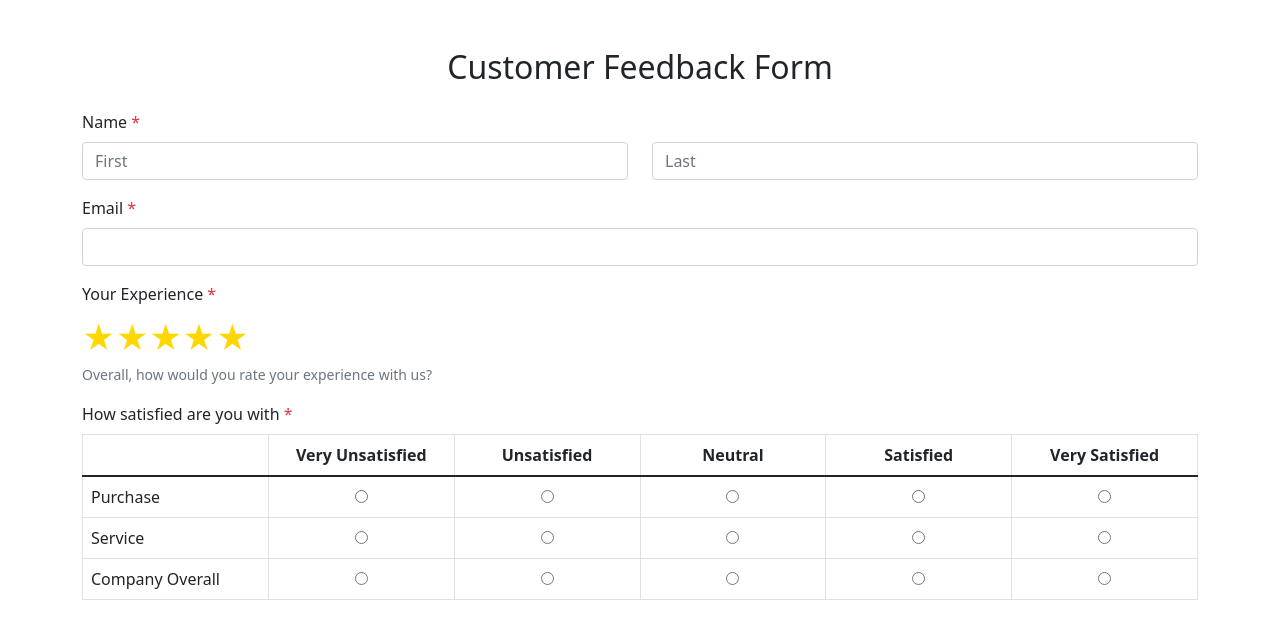
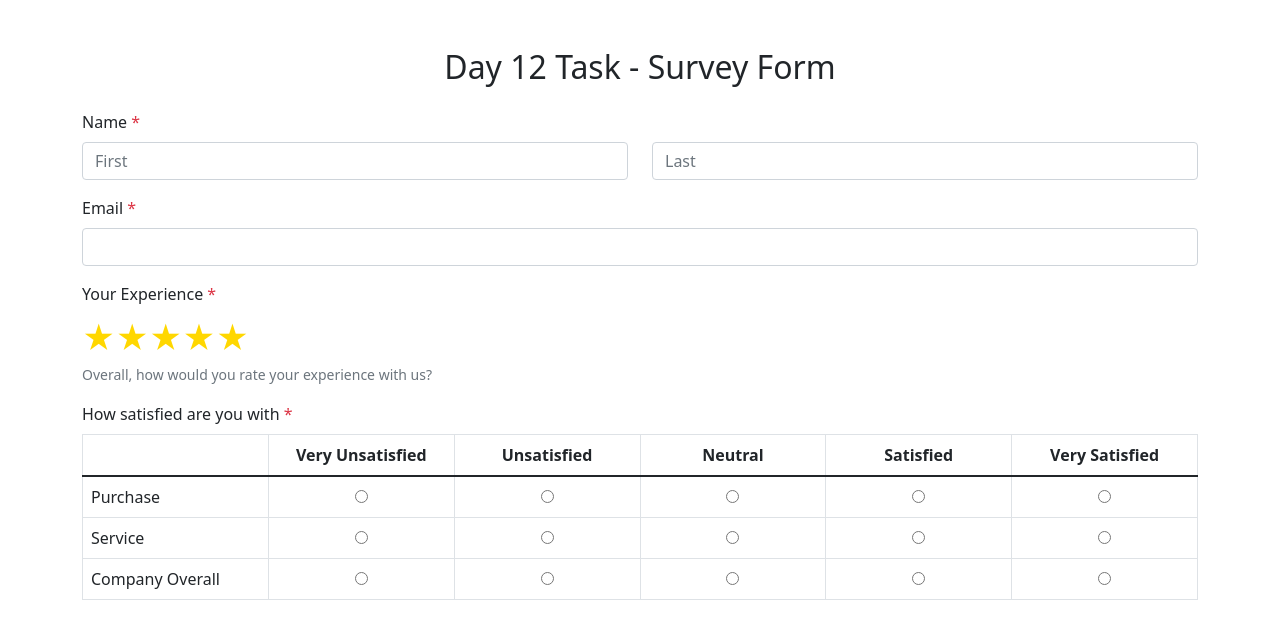
Before and after one commit to benedictvimal2/Day-12-Survey-form-task, a plain HTML site: page index.html in a window 1280 px wide. Drawn offline with nearby package versions, Linux system fonts and the light colour scheme.

Commit message:
heading change

```diff
--- a/index.html
+++ b/index.html
@@ -9,7 +9,7 @@
 </head>
 <body>
     <div class="container mt-5">
-        <h2 class="text-center">Customer Feedback Form</h2>
+        <h2 class="text-center">Day 12 Task - Survey Form</h2>
         <form id="survey-form" class="mt-4">
             <div class="mb-3">
                 <label for="firstName" class="form-label">Name <span class="text-danger">*</span></label>
```
